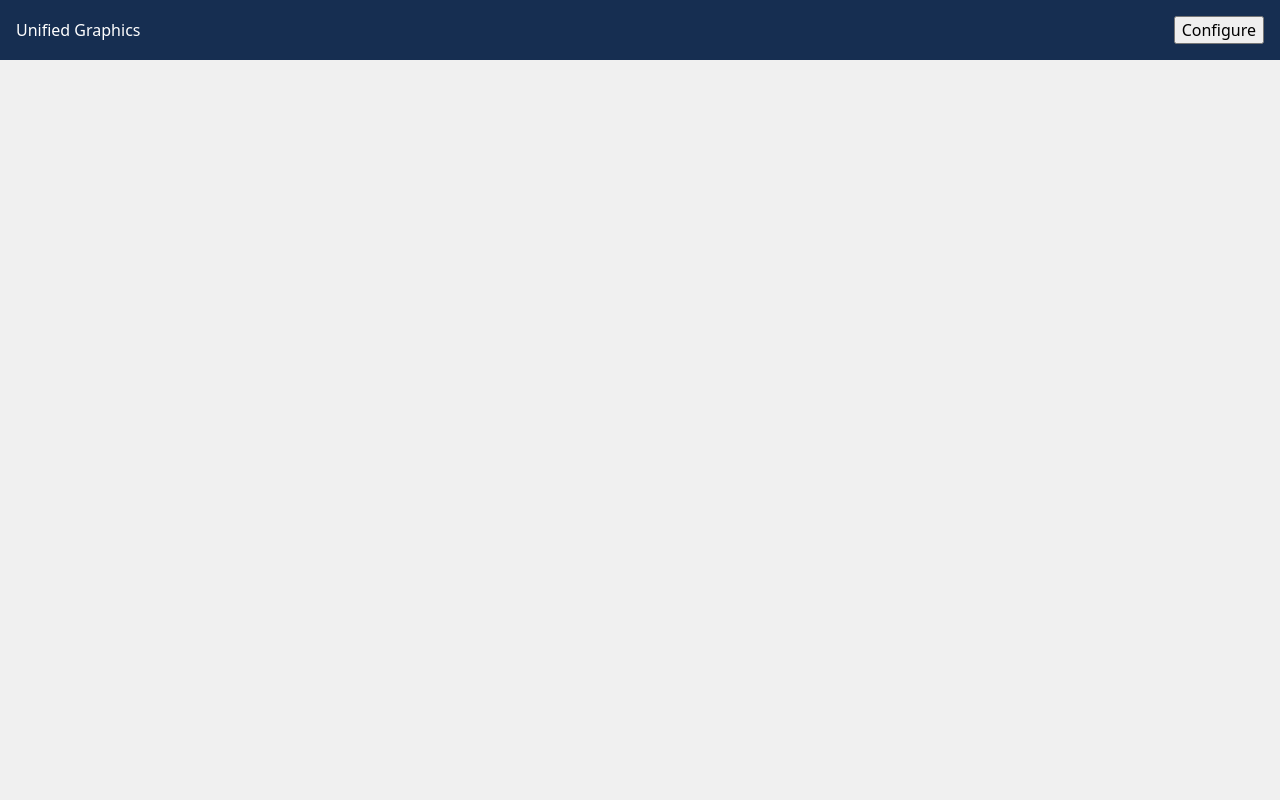
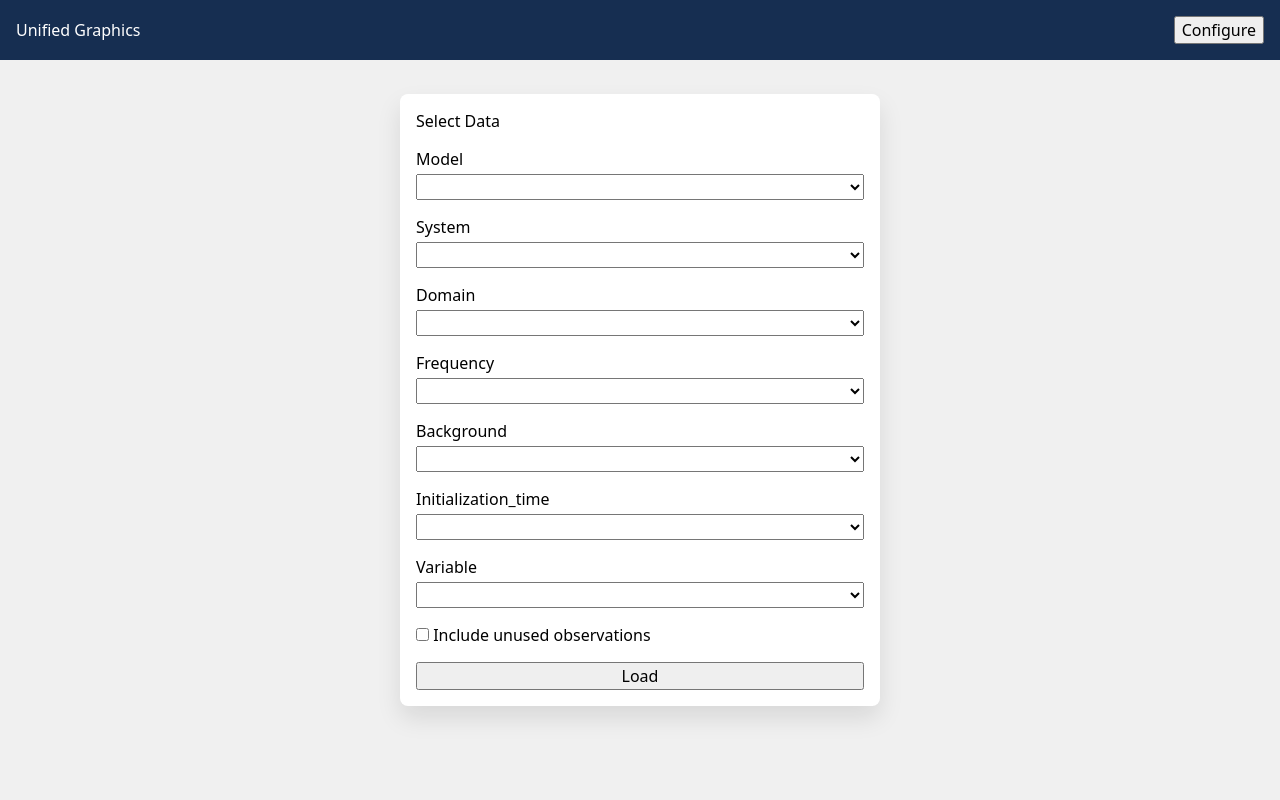
Before and after one commit to NOAA-GSL/unified-graphics, a Flask app: template services/api/src/unified_graphics/templates/layouts/base.html in a window 1280 px wide. Run offline with Flask 2, Linux system fonts and the light colour scheme; the template is opened without the code that fills it, so the values that code supplies are empty, except form fields; form fields are guessed from the names that the template uses.

Commit message:
Style the dialog
Add a shadow and border radius to the dialog. Remove the border. Center
it on screen. Apply a blur to everything behind the dialog, since its
modal.

```diff
--- a/services/api/src/unified_graphics/static/css/default.css
+++ b/services/api/src/unified_graphics/static/css/default.css
@@ -1,5 +1,6 @@
 @layer default {
-  :root {
+  :root,
+  *::backdrop {
     /* Color Tokens */
     --gray-0: #ffffff;
     --gray-5: #f0f0f0;
@@ -29,12 +30,18 @@
     --base-darker: var(--gray-cool-70);
     --base-darkest: var(--gray-90);
 
+    /* Border Tokens */
+    --radius-lg: 8px;
+
     /* Size Tokens */
     --space-05: 0.25rem;
     --space-2: 1rem;
 
+    --size-mobile-lg: 30rem;
+
     /* Shadows */
     --shadow-1: 0 1px 4px 0 rgba(0, 0, 0, 0.1);
+    --shadow-4: 0 12px 24px 0 rgba(0, 0, 0, 0.1);
 
     /* Theme */
     --surface-1: var(--base-lightest);
@@ -76,4 +83,37 @@
   main > * {
     flex: 1 1 auto;
   }
+
+  dialog {
+    border: none;
+    border-radius: var(--radius-lg);
+    box-shadow: var(--shadow-4);
+    display: grid;
+    gap: var(--space, var(--space-2));
+    grid-template-rows: auto 1fr auto;
+    inline-size: min(90vi, var(--size-mobile-lg));
+    inset: 0;
+    margin: auto;
+    max-block-size: 90vb;
+    max-block-size: 90dvb;
+    overflow: clip;
+    position: fixed;
+  }
+
+  dialog::backdrop {
+    -webkit-backdrop-filter: blur(2px);
+    backdrop-filter: blur(2px);
+  }
+
+  form,
+  form > p {
+    display: flex;
+    flex-direction: column;
+    gap: var(--space, var(--space-2));
+    justify-items: start;
+  }
+
+  form > p {
+    --space: var(--space-05);
+  }
 }
--- a/services/api/src/unified_graphics/static/css/utility.css
+++ b/services/api/src/unified_graphics/static/css/utility.css
@@ -33,4 +33,10 @@
   .shadow-1 {
     box-shadow: var(--shadow-1);
   }
+
+  /* Misc */
+  .scrollable {
+    overflow: auto;
+    overscroll-behavior: contain;
+  }
 }
--- a/services/api/src/unified_graphics/templates/includes/header.html
+++ b/services/api/src/unified_graphics/templates/includes/header.html
@@ -1,20 +1,25 @@
 {%- macro metadataSelect(name, label, options=[], current=None) -%}
+<p>
   <label for="{{ name }}">{{ label }}</label>
   <select id="{{ name }}" name="{{ name }}" {% if not options %} disabled{% endif %}>
+    <option></option>
     {% for opt in options -%}
     <option value="{{ opt }}" {% if opt.value==current %} selected{% endif %}>
       {{- opt -}}
     </option>
     {%- endfor %}
   </select>
+</p>
 {%- endmacro -%}
 
 <header class="cluster justify padding-2 bg-primary-darker text-white">
   <h1>Unified Graphics</h1>
   <button>Configure</button>
 </header>
+
 <dialog id="model-dialog">
-  <form class="cluster" method="GET">
+  <h2>Select Data</h2>
+  <form id="model-form" class="scrollable" method="GET">
     {{ metadataSelect("model", "Model", form.get("model_list", []), form.get("model", None))}}
     {{ metadataSelect("system", "System", form.get("system_list", []), form.get("system", None))}}
     {{ metadataSelect("domain", "Domain", form.get("domain_list", []), form.get("domain", None))}}
@@ -29,9 +34,11 @@
       <input type="checkbox" name="is_used" {{ checked }} />
       Include unused observations
     </label>
-    <button>Load</button>
+
   </form>
+  <button form="model-form">Load</button>
 </dialog>
+
 {% if show_dialog -%}
-<script>document.getElementById("model-dialog").show()</script>
+<script>document.getElementById("model-dialog").showModal()</script>
 {%- endif %}
```
Lines whose indentation alone changed are shown as unchanged.
